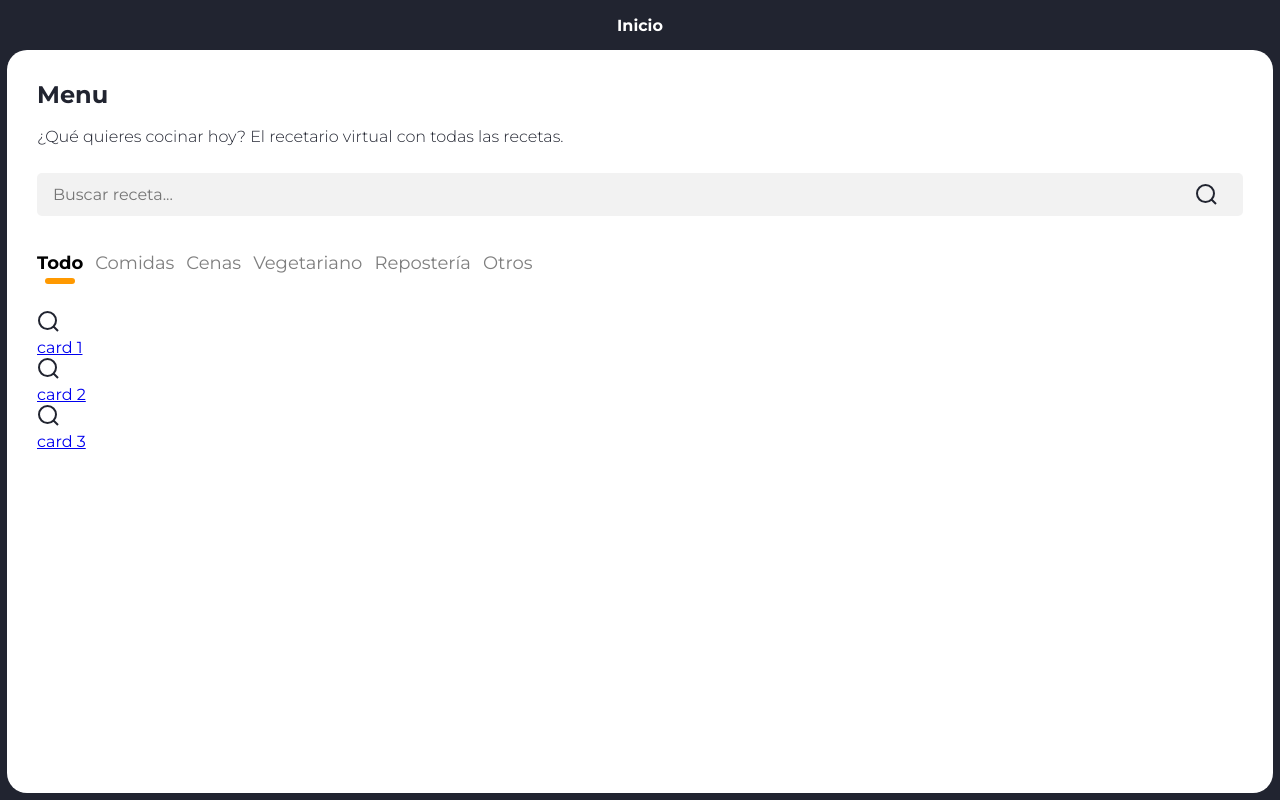
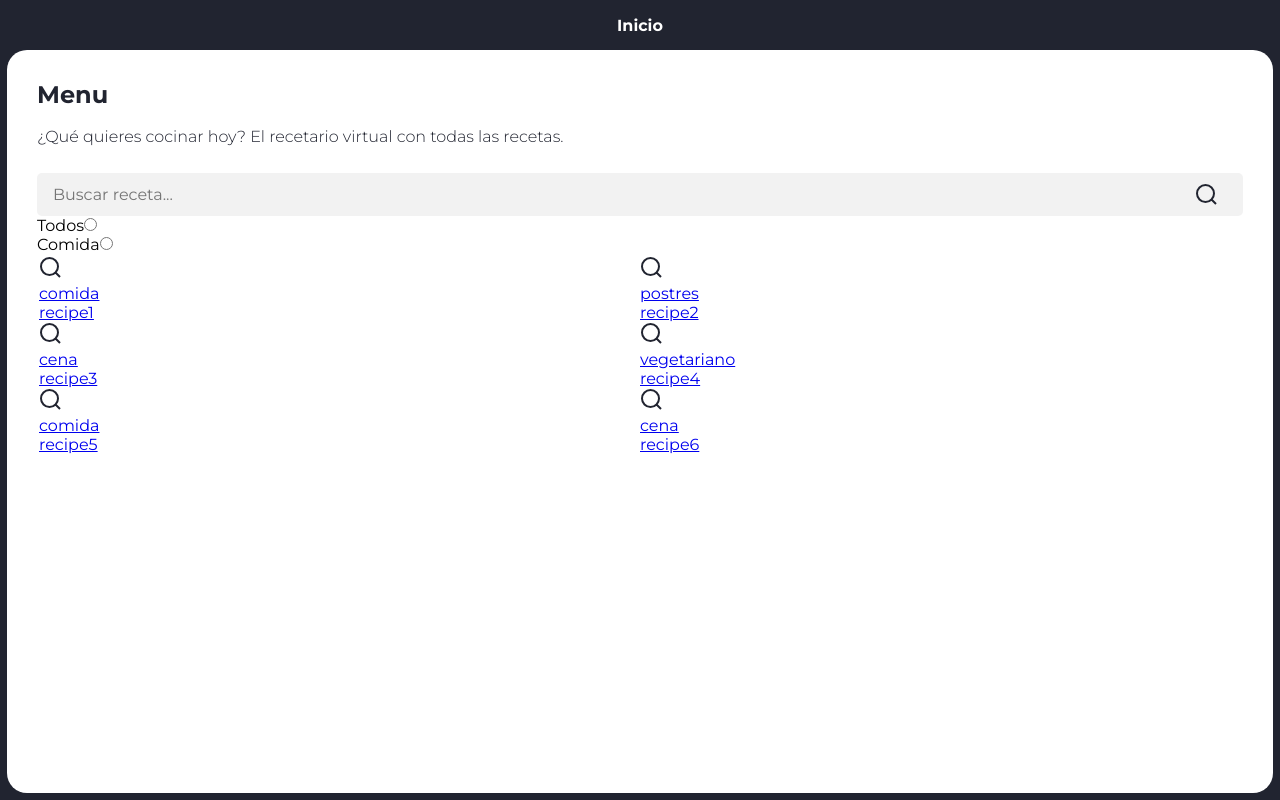
Before and after one commit to saralorena92/virtualcook, a Vue app: page / in a window 1280 px wide. Built offline with nearby package versions, Linux system fonts and the light colour scheme.

Commit message:
filter vue

```diff
--- a/index.html
+++ b/index.html
@@ -1,13 +1,16 @@
 <!DOCTYPE html>
 <html lang="en">
+
 <head>
   <meta charset="UTF-8" />
   <link rel="icon" href="/favicon.ico" />
   <meta name="viewport" content="width=device-width, initial-scale=1.0" />
-    <title>Vite App</title>
+  <title>Recipe App</title>
 </head>
+
 <body>
   <div id="app"></div>
   <script type="module" src="/src/main.ts"></script>
 </body>
+
 </html>
--- a/src/assets/base.css
+++ b/src/assets/base.css
@@ -114,3 +114,16 @@ header nav a{
         clip: rect(0, 0, 0, 0);
         border: 0;
 }
+
+/*grid*/
+.row{
+display: flex;
+flex-direction: row;
+flex-wrap: wrap;
+}
+.col-2{
+flex: 1 1 50%;
+}
+.col{
+  flex: 1 1 100%;
+}
--- a/src/components/Filter.vue
+++ b/src/components/Filter.vue
@@ -2,27 +2,59 @@
 import { ref } from "vue";
 
 let input = ref("");
+let inputTodo = 'Todo';
+let inputComida = 'comida';
+
 const recipes = [
-    { link: 'about', name: 'orange' },
-    { link: 'recipe2', name: 'banana' },
-    { link: 'recipe3', name: 'apple' },
+    { name: 'recipe1', image: 'src/assets/magnify.svg', link: 'recipe1', category: 'comida' },
+    { name: 'recipe2', image: 'src/assets/magnify.svg', link: 'recipe2', category: 'postres' },
+    { name: 'recipe3', image: 'src/assets/magnify.svg', link: 'recipe3', category: 'cena' },
+    { name: 'recipe4', image: 'src/assets/magnify.svg', link: 'recipe4', category: 'vegetariano' },
+    { name: 'recipe5', image: 'src/assets/magnify.svg', link: 'recipe5', category: 'comida' },
+    { name: 'recipe6', image: 'src/assets/magnify.svg', link: 'recipe6', category: 'cena' }
 ];
 
 function filteredList() {
+
     return recipes.filter((recipe) =>
         recipe.name.toLowerCase().includes(input.value.toLowerCase())
     );
 }
+
 </script>
 <template>
     <input type="text" class="form-search" v-model="input" placeholder="Buscar receta..." />
-    <a :href="recipe.link" class="form-search__result" v-if="input && filteredList().length"
-        v-for="recipe in filteredList()" :key="recipe.name">
-        {{ recipe.name }}
-    </a>
-    <div class="form-search__result error" v-if="input && !filteredList().length">
-        <p>No results found!</p>
+    <div>
+        <label for="all">Todos</label>
+        <input id="all" type="radio" v-model="inputTodo" name="category">
     </div>
+    <div>
+        <label for="comida">Comida</label>
+        <input id="comida" type="radio" v-model="inputComida" name="category">
+    </div>
+
+    <table>
+        <tbody>
+            <div class="row">
+                <div class="col-2" v-for="recipe in filteredList()">
+                    <a :href="recipe.link">
+                        <figure>
+                            <img :src="recipe.image" :alt="recipe.image">
+                        </figure>
+                        <span>{{ recipe.category }}</span>
+                        <p>
+                            {{ recipe.name }}
+                        </p>
+                    </a>
+                </div>
+            </div>
+            <div class="row" v-if="input && !filteredList().length">
+                <div class="col">
+                    <p>No results found!</p>
+                </div>
+            </div>
+        </tbody>
+    </table>
 </template>
 
 <style>
--- a/src/views/HomeView.vue
+++ b/src/views/HomeView.vue
@@ -21,12 +21,10 @@ const tabList = ["Todo", "Comidas", "Cenas", "Vegetariano", "Repostería", "Otro
 
     <Filter />
 
-    <div>
+    <!-- <div>
       <Tab :tabList="tabList">
         <template v-slot:tabPanel-1>
-          <div class="card__grid">
-            <Card />
-          </div>
+          content 1
         </template>
         <template v-slot:tabPanel-2> Content 2 </template>
         <template v-slot:tabPanel-3> Content 3 </template>
@@ -34,7 +32,7 @@ const tabList = ["Todo", "Comidas", "Cenas", "Vegetariano", "Repostería", "Otro
         <template v-slot:tabPanel-5> Content 5 </template>
         <template v-slot:tabPanel-6> Content 6 </template>
       </Tab>
-    </div>
+    </div> -->
 
   </main>
 </template>
```
Lines whose indentation alone changed are shown as unchanged.
